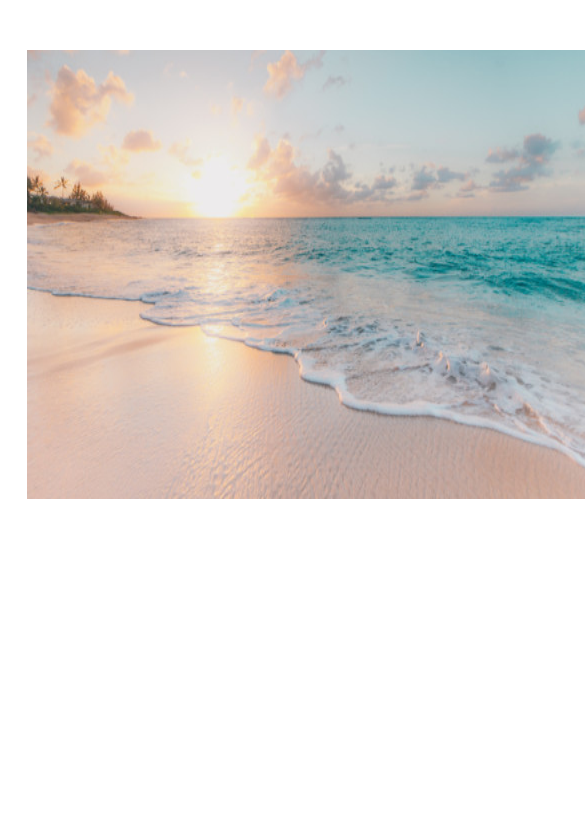
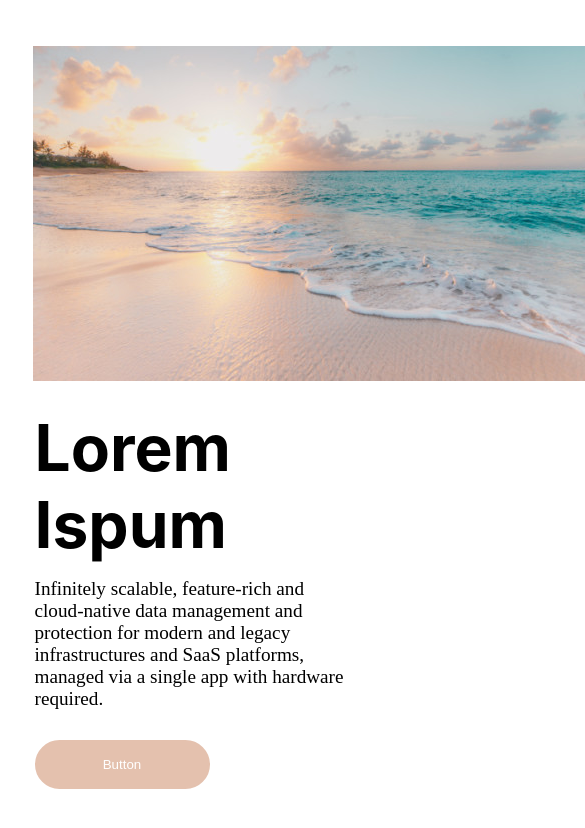
Before and after one commit to tomeee121/zadanie, a website: page index.html in a window 390 px wide. Shown: the top 828 px of the page, 585 px wide, since content can reach past the window. Drawn offline with Linux system fonts and the light colour scheme.

Commit message:
fixed padding, title and responsivity for zooming in in general css module

```diff
--- a/index.html
+++ b/index.html
@@ -5,7 +5,7 @@
     <meta charset="utf-8">
     <meta name="viewport" content="width=device-width, initial-scale=1, shrink-to-fit=no">
     <link rel="stylesheet" href="./src/css/main.css">
-    <title>Jakub Mańkowski - Recruitment task</title>
+    <title>My custom solution</title>
 </head>
 <body>
     <div id="mainHeader" class="flexCenter">
--- a/src/css/main.css
+++ b/src/css/main.css
@@ -6,7 +6,10 @@
 }
 
 #mainHeader img{
-    margin-top: 5vh;
+    margin-top: 3vh;
+    padding-top: 1vw;
+    margin-left: 1.5vw;
+
 }
 
 #mainHeader header{
@@ -22,7 +25,7 @@
 
 .flexCenter{
     display: flex;
-    flex-wrap: nowrap;
+    padding: 2.3vw 2vw;
 }
 
 #mainHeader div{
@@ -61,18 +64,28 @@
     #mainHeader{
         width: 750px;
     }
+    .flexCenter{
+        display: block;
+    }
 
     }
  @media (max-width: 800px) and (min-width: 500px) {
     #mainHeader{
          width: 450px;
     }
+    .flexCenter{
+        display: block;
+    }
 
     }
+
     @media (max-width: 500px) {
 
         #mainHeader{
             width: 90%;
         }
+        .flexCenter{
+            display: block;
+        }
 
         }
```
